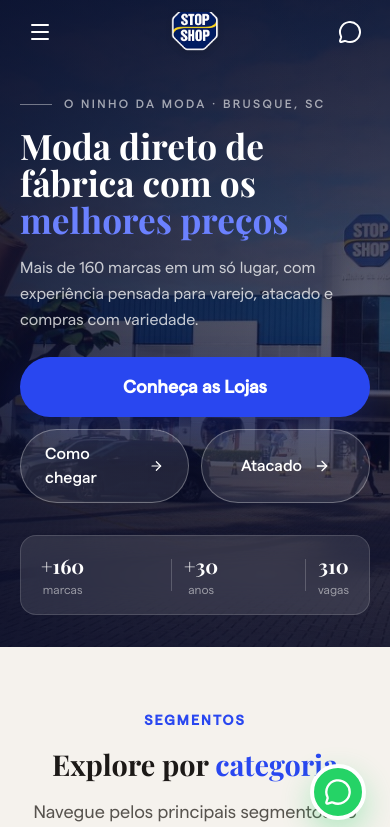
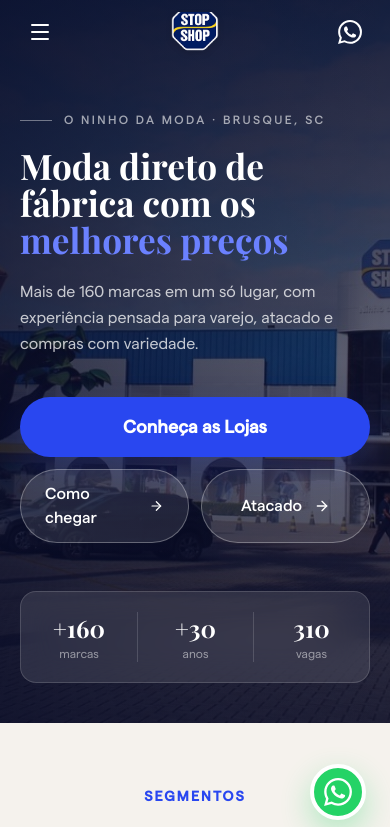
Before and after one commit to roger-rocha/stopshop, a Next.js app: page / in a window 390 px wide. Shown: the top 827 px of the page. Built offline with nearby package versions, Linux system fonts and the light colour scheme; a web font is replaced by a local one.

Commit message:
Replace chat icons with WhatsApp logo, polish mobile hero and location section

```diff
--- a/src/app/contato/page.tsx
+++ b/src/app/contato/page.tsx
@@ -1,5 +1,6 @@
 import type { Metadata } from "next";
-import { Mail, MessageCircle, Phone } from "lucide-react";
+import { Mail, Phone } from "lucide-react";
+import { WhatsAppIcon } from "@/components/ui/WhatsAppIcon";
 import { ContactFormCard } from "@/components/pages/ContactFormCard";
 import { PageHero } from "@/components/ui/PageHero";
 import { siteContact } from "@/lib/site";
@@ -68,7 +69,7 @@
 
             <article className="rounded-[28px] border border-border-default bg-white p-7 shadow-card">
               <div className="flex h-12 w-12 items-center justify-center rounded-2xl bg-whatsapp/10 text-whatsapp">
-                <MessageCircle className="h-5 w-5" />
+                <WhatsAppIcon className="h-5 w-5" />
               </div>
               <h2 className="mt-5 font-display text-3xl font-bold text-text-primary">
                 WhatsApp
--- a/src/components/layout/FloatingWhatsApp.tsx
+++ b/src/components/layout/FloatingWhatsApp.tsx
@@ -1,7 +1,7 @@
 "use client";
 
 import { motion } from "motion/react";
-import { MessageCircle } from "lucide-react";
+import { WhatsAppIcon } from "@/components/ui/WhatsAppIcon";
 
 export function FloatingWhatsApp() {
   return (
@@ -17,7 +17,7 @@
       className="fixed bottom-6 right-6 z-50 flex h-14 w-14 items-center justify-center rounded-full border-4 border-white bg-whatsapp text-white shadow-whatsapp hover:shadow-whatsapp-hover"
       aria-label="Fale pelo WhatsApp"
     >
-      <MessageCircle className="h-7 w-7" />
+      <WhatsAppIcon className="h-7 w-7" />
     </motion.a>
   );
 }
--- a/src/components/layout/Navbar.tsx
+++ b/src/components/layout/Navbar.tsx
@@ -5,7 +5,7 @@
 import Link from "next/link";
 import { usePathname } from "next/navigation";
 import { motion, useScroll, useMotionValueEvent } from "motion/react";
-import { Menu, MessageCircle } from "lucide-react";
+import { Menu } from "lucide-react";
 import { cn } from "@/lib/utils";
 import { CTAButton } from "@/components/ui/CTAButton";
 import { MobileNav } from "./MobileNav";
@@ -103,7 +103,9 @@
             )}
             aria-label="WhatsApp"
           >
-            <MessageCircle className="h-6 w-6" />
+            <svg className="h-6 w-6" viewBox="0 0 24 24" fill="currentColor">
+              <path d="M17.472 14.382c-.297-.149-1.758-.867-2.03-.967-.273-.099-.471-.148-.67.15-.197.297-.767.966-.94 1.164-.173.199-.347.223-.644.075-.297-.15-1.255-.463-2.39-1.475-.883-.788-1.48-1.761-1.653-2.059-.173-.297-.018-.458.13-.606.134-.133.298-.347.446-.52.149-.174.198-.298.298-.497.099-.198.05-.371-.025-.52-.075-.149-.669-1.612-.916-2.207-.242-.579-.487-.5-.669-.51-.173-.008-.371-.01-.57-.01-.198 0-.52.074-.792.372-.272.297-1.04 1.016-1.04 2.479 0 1.462 1.065 2.875 1.213 3.074.149.198 2.096 3.2 5.077 4.487.709.306 1.262.489 1.694.625.712.227 1.36.195 1.871.118.571-.085 1.758-.719 2.006-1.413.248-.694.248-1.289.173-1.413-.074-.124-.272-.198-.57-.347m-5.421 7.403h-.004a9.87 9.87 0 01-5.031-1.378l-.361-.214-3.741.982.998-3.648-.235-.374a9.86 9.86 0 01-1.51-5.26c.001-5.45 4.436-9.884 9.888-9.884 2.64 0 5.122 1.03 6.988 2.898a9.825 9.825 0 012.893 6.994c-.003 5.45-4.437 9.884-9.885 9.884m8.413-18.297A11.815 11.815 0 0012.05 0C5.495 0 .16 5.335.157 11.892c0 2.096.547 4.142 1.588 5.945L.057 24l6.305-1.654a11.882 11.882 0 005.683 1.448h.005c6.554 0 11.89-5.335 11.893-11.893a11.821 11.821 0 00-3.48-8.413z" />
+            </svg>
           </a>
           <div className="hidden lg:block">
             <CTAButton
--- a/src/components/sections/HeroSection.tsx
+++ b/src/components/sections/HeroSection.tsx
@@ -16,7 +16,7 @@
 
 export function HeroSection() {
   return (
-    <section className="relative overflow-hidden bg-brand-navy sm:min-h-[92svh] sm:flex sm:flex-col">
+    <section className="relative min-h-[85svh] overflow-hidden bg-brand-navy sm:min-h-[92svh] sm:flex sm:flex-col">
       {/* Background image */}
       <div className="absolute inset-0">
         <Image
@@ -30,8 +30,8 @@
         <div className="absolute inset-0 bg-gradient-to-r from-[rgba(8,12,40,0.50)] via-[rgba(8,12,40,0.20)] to-transparent" />
       </div>
 
-      {/* Content — flows naturally on mobile, flex-1 on desktop */}
-      <div className="relative z-10 px-5 pb-8 pt-24 sm:flex sm:flex-1 sm:items-center sm:px-8 sm:pt-36">
+      {/* Content */}
+      <div className="relative z-10 px-5 pb-10 pt-28 sm:flex sm:flex-1 sm:items-center sm:px-8 sm:pt-36">
         <div className="mx-auto w-full max-w-7xl">
           <div className="max-w-2xl">
             {/* Eyebrow */}
@@ -51,7 +51,7 @@
               initial={{ opacity: 0, y: 30 }}
               animate={{ opacity: 1, y: 0 }}
               transition={{ delay: 0.5, duration: 0.8, ease }}
-              className="mt-4 font-display text-[length:var(--font-size-hero)] font-bold leading-[1.05] text-white sm:mt-6"
+              className="mt-5 font-display text-[length:var(--font-size-hero)] font-bold leading-[1.05] text-white sm:mt-6"
             >
               Moda direto de fábrica{" "}
               <br className="hidden sm:block" />
@@ -62,7 +62,7 @@
               initial={{ opacity: 0, y: 30 }}
               animate={{ opacity: 1, y: 0 }}
               transition={{ delay: 0.7, duration: 0.8, ease }}
-              className="mt-4 max-w-xl text-base leading-relaxed text-white/75 sm:mt-6 sm:text-lg sm:text-white/80"
+              className="mt-5 max-w-xl text-base leading-relaxed text-white/75 sm:mt-6 sm:text-lg sm:text-white/80"
             >
               Mais de 160 marcas em um só lugar, com experiência pensada para varejo, atacado e compras com variedade.
             </motion.p>
@@ -72,7 +72,7 @@
               initial={{ opacity: 0, y: 30 }}
               animate={{ opacity: 1, y: 0 }}
               transition={{ delay: 0.9, duration: 0.8, ease }}
-              className="mt-6 flex flex-col gap-3 sm:mt-10 sm:flex-row sm:gap-4"
+              className="mt-10 flex flex-col gap-3 sm:mt-10 sm:flex-row sm:gap-4"
             >
               <CTAButton href="/lojas" size="lg" className="rounded-full">
                 Conheça as Lojas
@@ -89,21 +89,26 @@
               </div>
             </motion.div>
 
-            {/* Stats — directly below CTAs on mobile, bottom-pinned on desktop */}
+            {/* Stats */}
             <motion.div
               initial={{ opacity: 0, y: 30 }}
               animate={{ opacity: 1, y: 0 }}
               transition={{ delay: 1.1, duration: 0.8, ease }}
-              className="mt-8 sm:mt-12"
+              className="mt-12 sm:mt-12"
             >
-              <div className="flex w-full items-center justify-between gap-4 rounded-2xl border border-white/15 bg-white/10 px-5 py-4 backdrop-blur-lg sm:inline-flex sm:w-auto sm:justify-start sm:gap-12 sm:px-8 sm:py-6">
+              <div className="grid w-full grid-cols-3 rounded-2xl border border-white/15 bg-white/10 py-5 backdrop-blur-lg sm:inline-flex sm:w-auto sm:gap-12 sm:px-8 sm:py-6">
                 {heroStats.map((stat, i) => (
-                  <div key={stat.label} className="flex items-center gap-3 sm:gap-4">
+                  <div
+                    key={stat.label}
+                    className={`flex flex-col items-center justify-center sm:flex-row sm:gap-4 ${
+                      i > 0 ? "border-l border-white/15 sm:border-0" : ""
+                    }`}
+                  >
                     {i > 0 && (
-                      <div className="h-8 w-px bg-white/20 sm:h-10" aria-hidden="true" />
+                      <div className="hidden h-10 w-px bg-white/20 sm:block" aria-hidden="true" />
                     )}
                     <div className="text-center sm:text-left">
-                      <div className="font-display text-xl font-bold text-white sm:text-3xl">
+                      <div className="font-display text-2xl font-bold text-white sm:text-3xl">
                         {stat.prefix}
                         <CounterAnimation target={stat.value} />
                       </div>
--- a/src/components/ui/StoreCard.tsx
+++ b/src/components/ui/StoreCard.tsx
@@ -1,7 +1,8 @@
 "use client";
 
 import Image from "next/image";
-import { MapPin, Phone, MessageCircle } from "lucide-react";
+import { MapPin, Phone } from "lucide-react";
+import { WhatsAppIcon } from "./WhatsAppIcon";
 import { cn, whatsappLink } from "@/lib/utils";
 import type { Store } from "@/lib/types";
 
@@ -79,7 +80,7 @@
             className="flex h-9 w-9 items-center justify-center rounded-full bg-whatsapp/10 text-whatsapp transition-colors hover:bg-whatsapp hover:text-white"
             aria-label={`WhatsApp ${store.name}`}
           >
-            <MessageCircle className="h-3.5 w-3.5" />
+            <WhatsAppIcon className="h-3.5 w-3.5" />
           </a>
         )}
       </div>
--- /dev/null
+++ b/src/components/ui/WhatsAppIcon.tsx
@@ -0,0 +1,9 @@
+import { cn } from "@/lib/utils";
+
+export function WhatsAppIcon({ className }: { className?: string }) {
+  return (
+    <svg className={cn("h-4 w-4", className)} viewBox="0 0 24 24" fill="currentColor">
+      <path d="M17.472 14.382c-.297-.149-1.758-.867-2.03-.967-.273-.099-.471-.148-.67.15-.197.297-.767.966-.94 1.164-.173.199-.347.223-.644.075-.297-.15-1.255-.463-2.39-1.475-.883-.788-1.48-1.761-1.653-2.059-.173-.297-.018-.458.13-.606.134-.133.298-.347.446-.52.149-.174.198-.298.298-.497.099-.198.05-.371-.025-.52-.075-.149-.669-1.612-.916-2.207-.242-.579-.487-.5-.669-.51-.173-.008-.371-.01-.57-.01-.198 0-.52.074-.792.372-.272.297-1.04 1.016-1.04 2.479 0 1.462 1.065 2.875 1.213 3.074.149.198 2.096 3.2 5.077 4.487.709.306 1.262.489 1.694.625.712.227 1.36.195 1.871.118.571-.085 1.758-.719 2.006-1.413.248-.694.248-1.289.173-1.413-.074-.124-.272-.198-.57-.347m-5.421 7.403h-.004a9.87 9.87 0 01-5.031-1.378l-.361-.214-3.741.982.998-3.648-.235-.374a9.86 9.86 0 01-1.51-5.26c.001-5.45 4.436-9.884 9.888-9.884 2.64 0 5.122 1.03 6.988 2.898a9.825 9.825 0 012.893 6.994c-.003 5.45-4.437 9.884-9.885 9.884m8.413-18.297A11.815 11.815 0 0012.05 0C5.495 0 .16 5.335.157 11.892c0 2.096.547 4.142 1.588 5.945L.057 24l6.305-1.654a11.882 11.882 0 005.683 1.448h.005c6.554 0 11.89-5.335 11.893-11.893a11.821 11.821 0 00-3.48-8.413z" />
+    </svg>
+  );
+}
```
Also changed, not shown: src/components/sections/LocationSection.tsx (+27 -10 lines).
